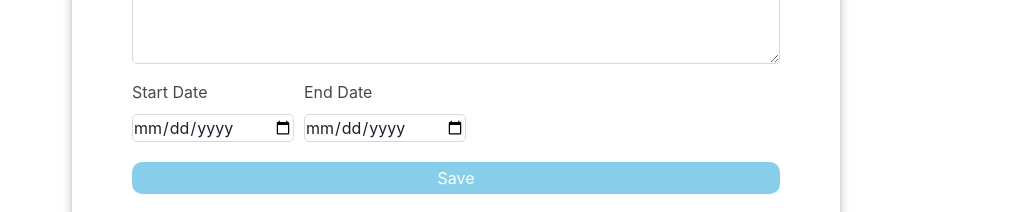
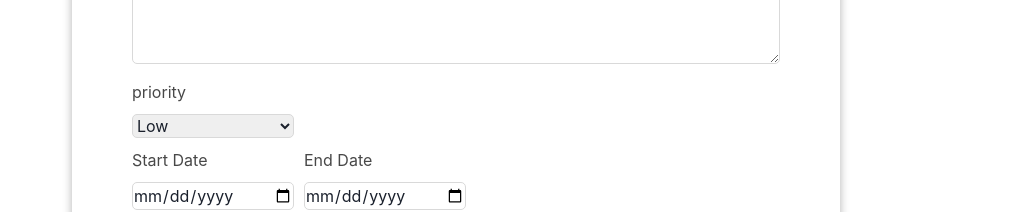
Before and after one commit to iamyabui/todo_NextAPI, a Next.js app: page / in a window 1280 px wide. Both pictures are taken after a click on the button "New Todo". Shown: the part 404-616 px from the top of the page, without its empty margins (184-1211 px from the left). Built offline with nearby package versions, Linux system fonts and the light colour scheme; no server answers; the database is empty.

Commit message:
新規todoの保存実装

```diff
--- a/components/modal.tsx
+++ b/components/modal.tsx
@@ -1,13 +1,51 @@
 
+import { useState } from 'react';
+import type { NextApiRequest, NextApiResponse } from 'next'
+import Todo from '../src/types/Todo';
 import styles from '../styles/index.module.scss'
+import prisma from '../lib/prisma'
+import { getServerSideProps } from '../pages';
+import type { NextApiHandler } from 'next';
 
 export default function Modal (props: any) {
 
     const { IsModal, setIsModal } = props;
+    const [ todo, setTodo ] = useState<Todo>({
+        id: 0,
+        title: "",
+        detail: "",
+        start_date: "",
+        end_date: "",
+        priority: "",
+    })
 
     const handleCloseModal = () => {
         setIsModal(false);
     }
+
+    // const handleSaveTodo: NextApiHandler = async (req: NextApiRequest, res: NextApiResponse) => {
+        const handleSaveTodo = async () => {
+        console.log(todo)
+        // try {
+            await prisma.task.create({
+                data: {
+                    title: todo.title,
+                    detail: todo.detail,
+                    start_date: todo.start_date,
+                    end_date: todo.end_date,
+                    priority: todo.priority,
+                }
+            })
+            // res.status(200).send("ok");
+        // } catch (error) {
+        //     alert("I couldn't save new todo, sorry.");
+        //     res.status(500).json(error)
+        // }
+
+        await getServerSideProps();
+        setIsModal(false);
+    }
+
 
     return (
         <div className={styles.modal}>
@@ -18,27 +56,36 @@ export default function Modal (props: any) {
 
             <div className={styles.modal_box}>
                 <p className={styles.todo_label}>Title</p>
-                <input type="text" className={styles.todo_form}></input>
+                <input type="text" className={styles.todo_form} onChange={(e) => (setTodo({...todo, title: e.target.value}))}></input>
             </div>
 
             <div className={styles.modal_box}>
                 <p className={styles.todo_label}>Detail</p>
-                <textarea className={styles.detail_form}></textarea>
+                <textarea className={styles.detail_form} onChange={(e) => (setTodo({...todo, detail: e.target.value}))}></textarea>
+            </div>
+
+            <div className={styles.date_box}>
+                <p className={styles.todo_label}>priority</p>
+                <select className={styles.date_form} onChange={(e) => (setTodo({...todo, detail: e.target.value}))}>
+                    <option value="Low">Low</option>
+                    <option value="Middle">Middle</option>
+                    <option value="High">High</option>
+                </select>
             </div>
 
             <div className={styles.date_flex}>
                 <div className={styles.date_box}>
                 <p className={styles.todo_label}>Start Date</p>
-                <input type="date" className={styles.date_form}></input>
+                <input type="date" className={styles.date_form}  onChange={(e) => (setTodo({...todo, start_date: e.target.value}))}></input>
                 </div>
 
                 <div className={styles.date_box}>
                 <p className={styles.todo_label}>End Date</p>
-                <input type="date" className={styles.date_form}></input>
+                <input type="date" className={styles.date_form} onChange={(e) => (setTodo({...todo, end_date: e.target.value}))}></input>
                 </div>
             </div>
 
-            <button className={styles.modal_save_button}>Save</button>
+            <button className={styles.modal_save_button} onClick={() => handleSaveTodo()}>Save</button>
 
         </div>
     )
--- a/pages/index.tsx
+++ b/pages/index.tsx
@@ -9,7 +9,7 @@ import Modal from '../components/modal'
 import styles from '../styles/index.module.scss'
 import { PrismaClient } from '@prisma/client'
 
-export async function getStaticProps () {
+export async function getServerSideProps () {
   const prisma = new PrismaClient()
   const data = await prisma.task.findMany()
   const tasks = JSON.parse(JSON.stringify(data));
--- a/src/types/Todo.tsx
+++ b/src/types/Todo.tsx
@@ -2,8 +2,8 @@ type Todo = {
     id: number;
     title: string;
     detail: string;
-    start_date: Date;
-    end_date: Date;
+    start_date: string;
+    end_date: string;
     priority: string;
 }
 
```
